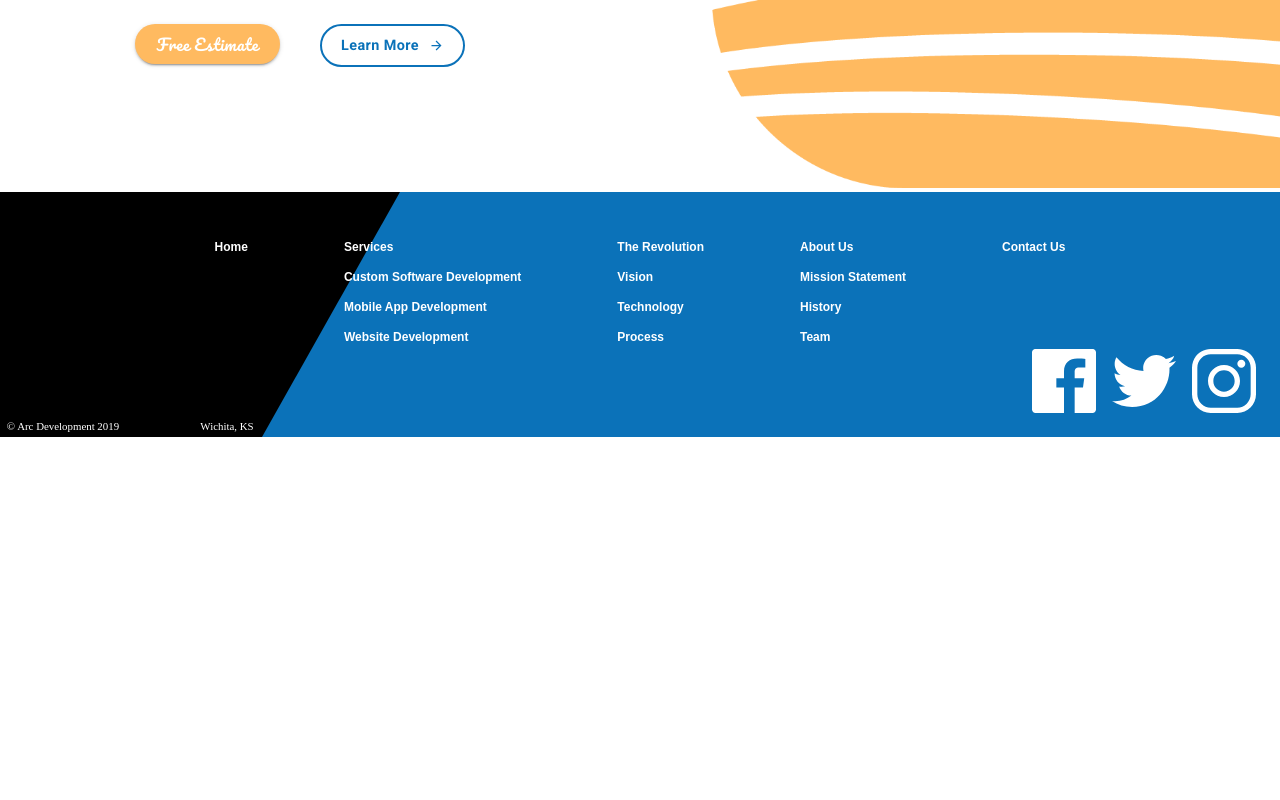
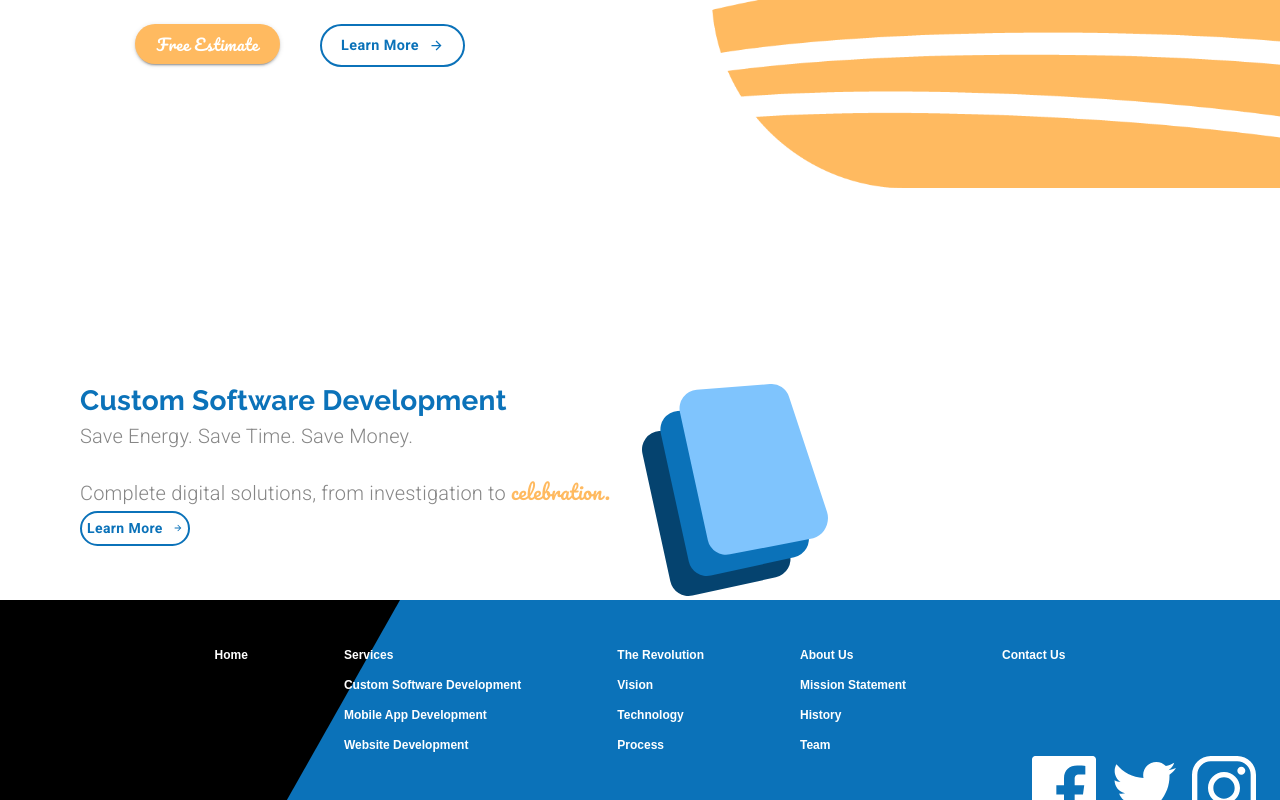
Before and after one commit to codeyluke/arc-development, a React (Create React App) app: page / in a window 1280 px wide. Shown: the part 406-1206 px from the top of the page. Before the commit the page ends 843 px from the top, so only its background shows below. Built offline with nearby package versions, Linux system fonts and the light colour scheme.

Commit message:
custom software development

```diff
--- a/src/components/LandingPage.js
+++ b/src/components/LandingPage.js
@@ -6,8 +6,10 @@
 import Button from '@material-ui/core/Button';
 import ButtonArrow from '../components/ui/ButtonArrow';
 import Typography from '@material-ui/core/Typography';
+import useMediaQuery from '@material-ui/core/useMediaQuery';
 
 import animationData from '../animations/landinganimation/data';
+import customSoftwareIcon from '../assets/Custom Software Icon.svg';
 
 const useStyles = makeStyles((theme) => ({
   animation: {
@@ -34,13 +36,7 @@
     marginTop: '1em',
   },
   learnButtonHero: {
-    borderColor: theme.palette.common.blue,
-    color: theme.palette.common.blue,
-    borderWidth: 2,
-    textTransform: 'none',
-    borderRadius: 50,
-    fontFamily: 'Roboto',
-    fontWeight: 'bold',
+    ...theme.typography.learnButton,
     fontSize: '0.9rem',
     height: 43,
     width: 145,
@@ -61,11 +57,40 @@
       marginLeft: 0,
     },
   },
+  specialText: {
+    fontFamily: 'Pacifico',
+    color: theme.palette.common.orange,
+  },
+  learnButton: {
+    ...theme.typography.learnButton,
+    height: '0.7rem',
+    height: 35,
+    padding: 5,
+    [theme.breakpoints.down('sm')]: {
+      marginBottom: '2em',
+    },
+  },
+  subtitle: {
+    marginBottom: '1em',
+  },
+  icon: {
+    marginLeft: '2em',
+    [theme.breakpoints.down('xs')]: {
+      marginLeft: 0,
+    },
+  },
+  serviceContainer: {
+    marginTop: '12em',
+    [theme.breakpoints.down('sm')]: {
+      padding: 25,
+    },
+  },
 }));
 
 export default function LandingPage() {
   const classes = useStyles();
   const theme = useTheme();
+  const matchesSM = useMediaQuery(theme.breakpoints.down('sm'));
 
   const defaultOptions = {
     loop: true,
@@ -78,6 +103,7 @@
 
   return (
     <Grid container direction="column" className={classes.mainContainer}>
+      {/* ---------- Hero Block ---------- */}
       <Grid item>
         <Grid container justify="flex-end" alignItems="center" direction="row">
           <Grid sm item className={classes.heroTextContainer}>
@@ -111,6 +137,46 @@
           </Grid>
         </Grid>
       </Grid>
+      {/* ---------- Services Block ---------- */}
+      <Grid item className={classes.serviceContainer}>
+        <Grid
+          container
+          direction="row"
+          justify={matchesSM ? 'center' : undefined}
+        >
+          <Grid
+            item
+            style={{
+              marginLeft: matchesSM ? 0 : '5em',
+              textAlign: matchesSM ? 'center' : undefined,
+            }}
+          >
+            <Typography variant="h4">Custom Software Development</Typography>
+            <Typography variant="subtitle1" className={classes.subtitle}>
+              Save Energy. Save Time. Save Money.
+            </Typography>
+            <Typography variant="subtitle1">
+              Complete digital solutions, from investigation to{' '}
+              <span className={classes.specialText}>celebration.</span>
+            </Typography>
+            <Button className={classes.learnButton} variant="outlined">
+              <span style={{ marginRight: 10 }}>Learn More</span>
+              <ButtonArrow
+                width={10}
+                height={10}
+                fill={theme.palette.common.blue}
+              />
+            </Button>
+          </Grid>
+          <Grid item>
+            <img
+              className={classes.icon}
+              src={customSoftwareIcon}
+              alt="custom software icon"
+            />
+          </Grid>
+        </Grid>
+      </Grid>
     </Grid>
   );
 }
--- a/src/components/ui/Theme.js
+++ b/src/components/ui/Theme.js
@@ -2,6 +2,7 @@
 
 const arcBlue = '#0B72B9';
 const arcOrange = '#FFBA60';
+const arcGrey = '#868686';
 
 export default createMuiTheme({
   palette: {
@@ -35,5 +36,30 @@
       fontSize: '2.5rem',
       color: `${arcBlue}`,
     },
+    h3: {
+      fontFamily: 'Pacifico',
+      fontSize: '2.5rem',
+      color: `${arcBlue}`,
+    },
+    h4: {
+      fontFamily: 'Raleway',
+      fontSize: '1.75rem',
+      color: `${arcBlue}`,
+      fontWeight: 700,
+    },
+    subtitle1: {
+      fontSize: '1.25rem',
+      fontWeight: 300,
+      color: `${arcGrey}`,
+    },
+    learnButton: {
+      borderColor: `${arcBlue}`,
+      color: `${arcBlue}`,
+      borderWidth: 2,
+      textTransform: 'none',
+      borderRadius: 50,
+      fontFamily: 'Roboto',
+      fontWeight: 'bold',
+    },
   },
 });
```
